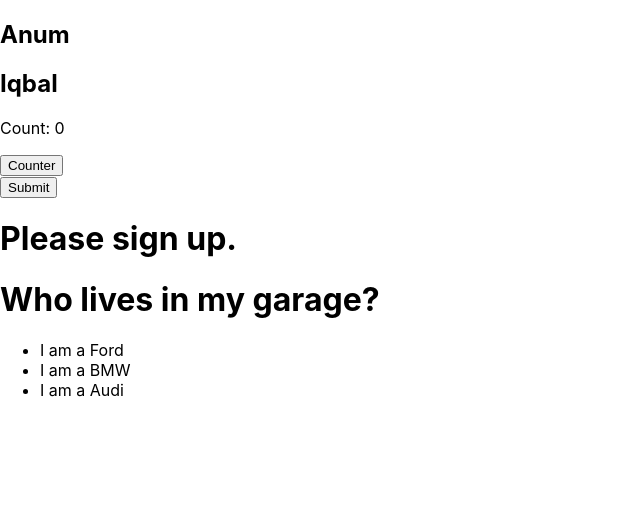
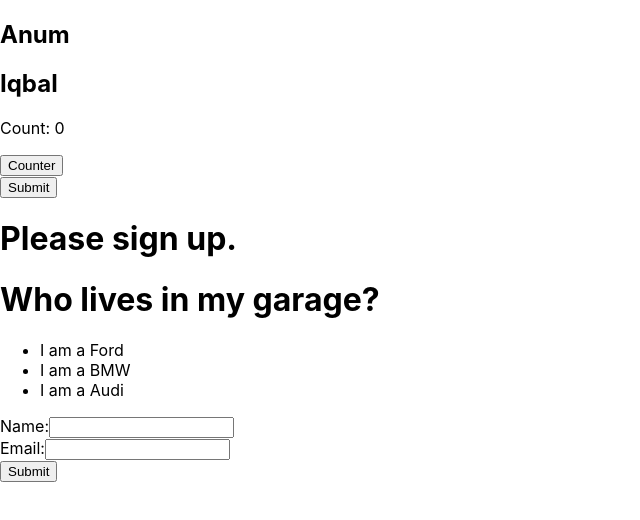
Before and after one commit to AnumIqbal2211/react_learning, a React (Create React App) app: page / in a window 1280 px wide. Shown: the top 520 px of the page, without its empty margins (0-640 px from the left). Built offline with nearby package versions, Linux system fonts and the light colour scheme.

Commit message:
Implement_React_Form_Example

```diff
--- /dev/null
+++ b/src/components/ReactForm.js
@@ -0,0 +1,43 @@
+import { useState } from "react";
+
+function MyForm() {
+  const [inputs, setInputs] = useState({});
+
+  const handleChange = (event) => {
+    const name = event.target.name;
+    const value = event.target.value;
+    setInputs((values) => ({ ...values, [name]: value })); // ...values => dropdowns
+  };
+
+  const handleSubmit = (event) => {
+    event.preventDefault(); // preventDefault() => when submitting the form to prevent a browser reload/refresh
+    console.log(inputs);
+  };
+
+  return (
+    <form onSubmit={handleSubmit}>
+      <label>
+        Name:
+        <input
+          type="text"
+          name="username"
+          value={inputs.username}
+          onChange={handleChange} // onchange => value of an HTML element is changed
+        />
+      </label>
+      <br></br>
+      <label>
+        Email:
+        <input
+          type="email"
+          name="useremail"
+          value={inputs.email}
+          onChange={handleChange}
+        />
+      </label>
+      <br></br>
+      <input type="submit" />
+    </form>
+  );
+}
+export default MyForm;
--- a/src/index.js
+++ b/src/index.js
@@ -6,6 +6,7 @@
 import ReactHandlingEvents from "./components/ReactHandlingEvents";
 import ReactConditionalRendering from "./components/ReactConditionalRendering";
 import ReactListsAndKeys from "./components/ReactListsAndKeys";
+import ReactForm from "./components/ReactForm";
 
 
 const root = ReactDOM.createRoot(document.getElementById('root'));
@@ -16,6 +17,7 @@
     <ReactHandlingEvents />
     <ReactConditionalRendering />
     <ReactListsAndKeys />
+    <ReactForm />
 
   </>
 );
```
